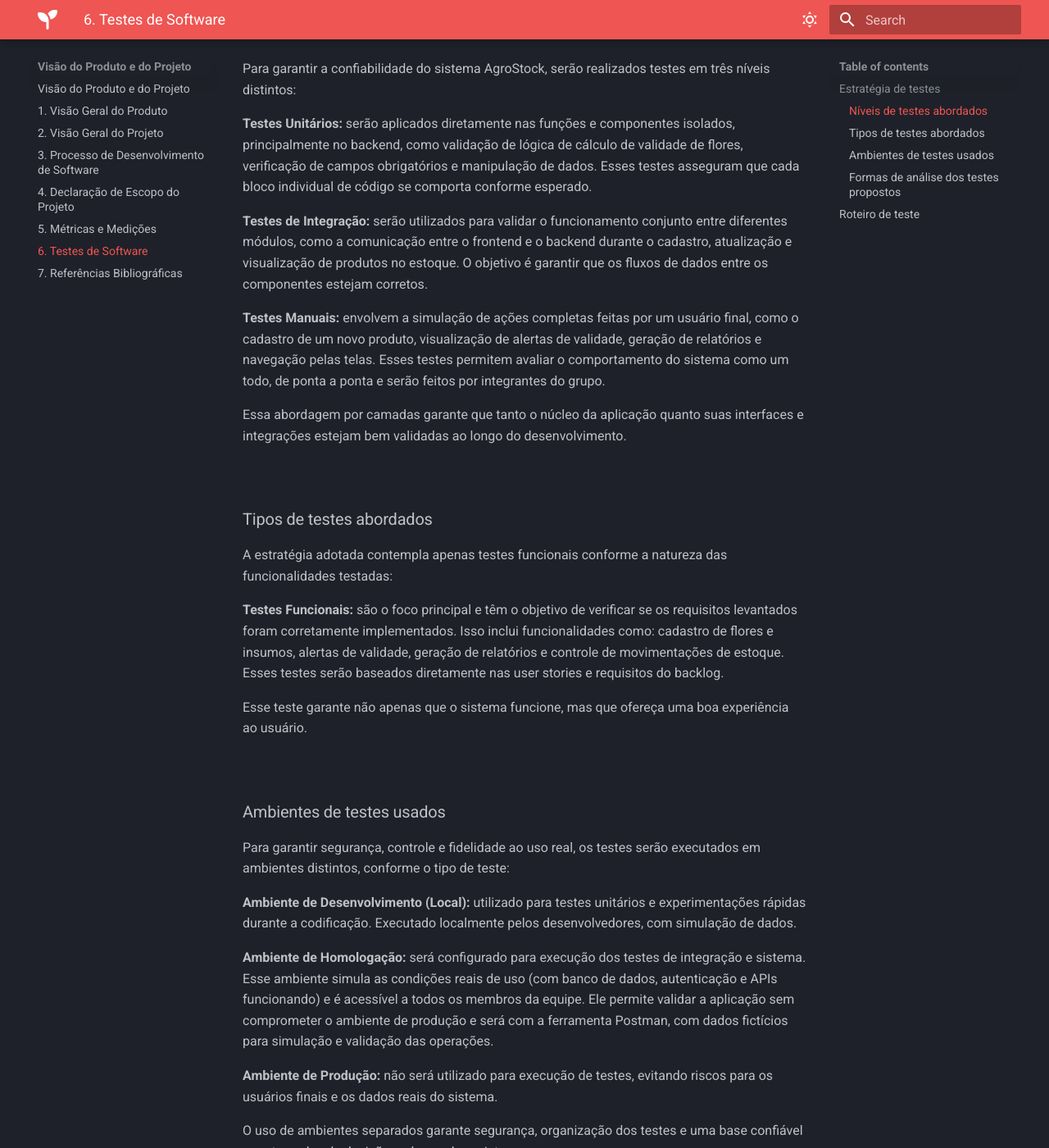
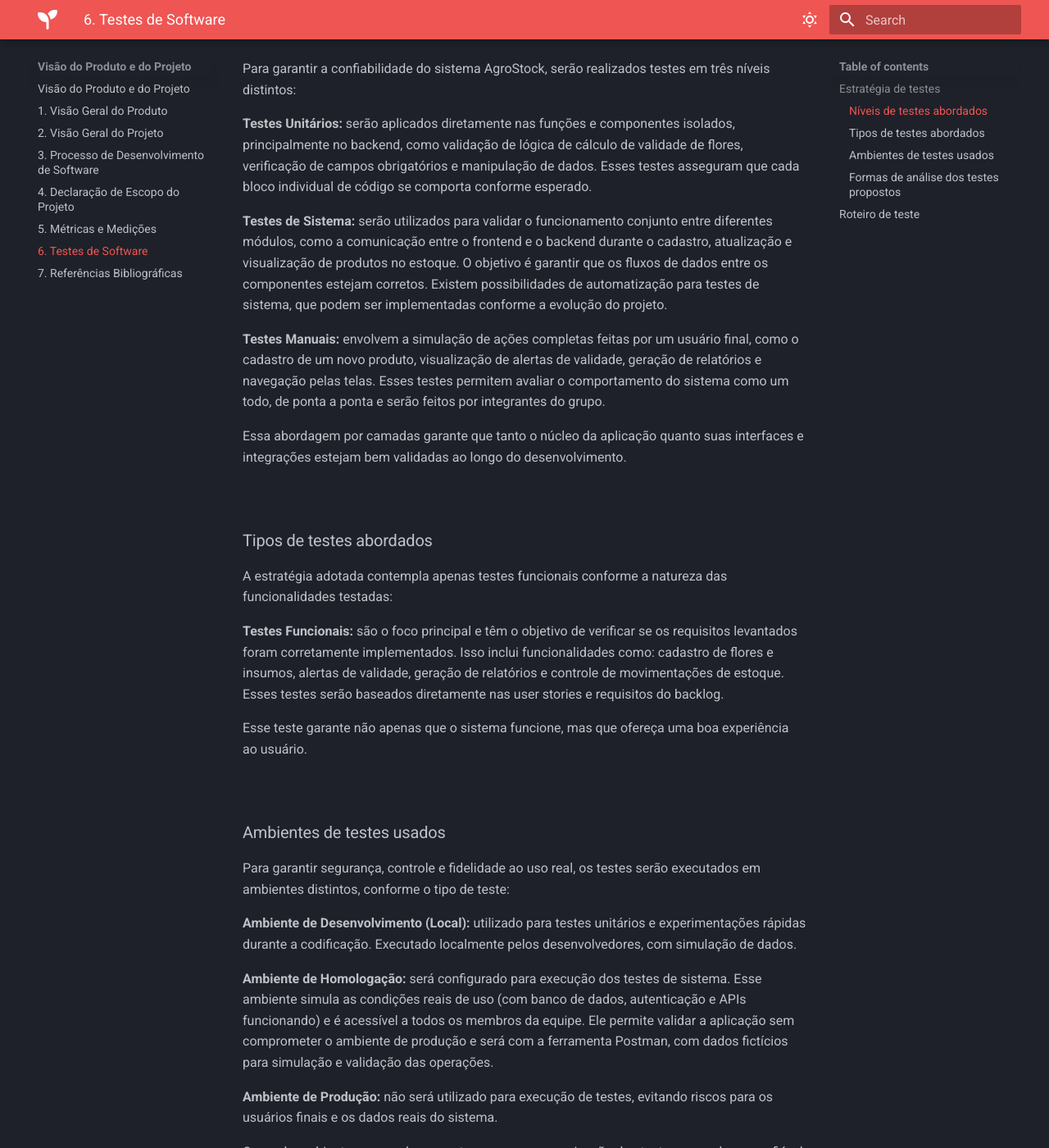
Before and after one commit to FGA0138-MDS-Ajax/2025.1-Jera, an MkDocs documentation site: the page built from docs/visao/06_testes.md, in a window 1280 px wide and 1400 px high, scrolled down 455 px. Shown: the whole window at 82% size. Built offline with MkDocs 1.6.1 and Material for MkDocs 9.7.7, drawn with Linux system fonts in a browser that asks for light colours.

Commit message:
correção aba doc Visão

```diff
--- a/docs/visao/06_testes.md
+++ b/docs/visao/06_testes.md
@@ -15,7 +15,7 @@ Para garantir a confiabilidade do sistema AgroStock, serão realizados testes em
 <b>Testes Unitários:</b> serão aplicados diretamente nas funções e componentes isolados, principalmente no backend, como validação de lógica de cálculo de validade de flores, verificação de campos obrigatórios e manipulação de dados. Esses testes asseguram que cada bloco individual de código se comporta conforme esperado.
 
 
-<b>Testes de Integração:</b> serão utilizados para validar o funcionamento conjunto entre diferentes módulos, como a comunicação entre o frontend e o backend durante o cadastro, atualização e visualização de produtos no estoque. O objetivo é garantir que os fluxos de dados entre os componentes estejam corretos.
+<b>Testes de Sistema:</b> serão utilizados para validar o funcionamento conjunto entre diferentes módulos, como a comunicação entre o frontend e o backend durante o cadastro, atualização e visualização de produtos no estoque. O objetivo é garantir que os fluxos de dados entre os componentes estejam corretos. Existem possibilidades de automatização para testes de sistema, que podem ser implementadas conforme a evolução do projeto.
 
 
 <b>Testes Manuais:</b> envolvem a simulação de ações completas feitas por um usuário final, como o cadastro de um novo produto, visualização de alertas de validade, geração de relatórios e navegação pelas telas. Esses testes permitem avaliar o comportamento do sistema como um todo, de ponta a ponta e serão feitos por integrantes do grupo.
@@ -41,7 +41,7 @@ Para garantir segurança, controle e fidelidade ao uso real, os testes serão ex
 
 <b>Ambiente de Desenvolvimento (Local):</b> utilizado para testes unitários e experimentações rápidas durante a codificação. Executado localmente pelos desenvolvedores, com simulação de dados.
 
-<b>Ambiente de Homologação:</b> será configurado para execução dos testes de integração e sistema. Esse ambiente simula as condições reais de uso (com banco de dados, autenticação e APIs funcionando) e é acessível a todos os membros da equipe. Ele permite validar a aplicação sem comprometer o ambiente de produção e será com a ferramenta Postman, com dados fictícios para simulação e validação das operações.
+<b>Ambiente de Homologação:</b> será configurado para execução dos testes de sistema. Esse ambiente simula as condições reais de uso (com banco de dados, autenticação e APIs funcionando) e é acessível a todos os membros da equipe. Ele permite validar a aplicação sem comprometer o ambiente de produção e será com a ferramenta Postman, com dados fictícios para simulação e validação das operações.
 
 <b>Ambiente de Produção:</b> não será utilizado para execução de testes, evitando riscos para os usuários finais e os dados reais do sistema.
 
```
